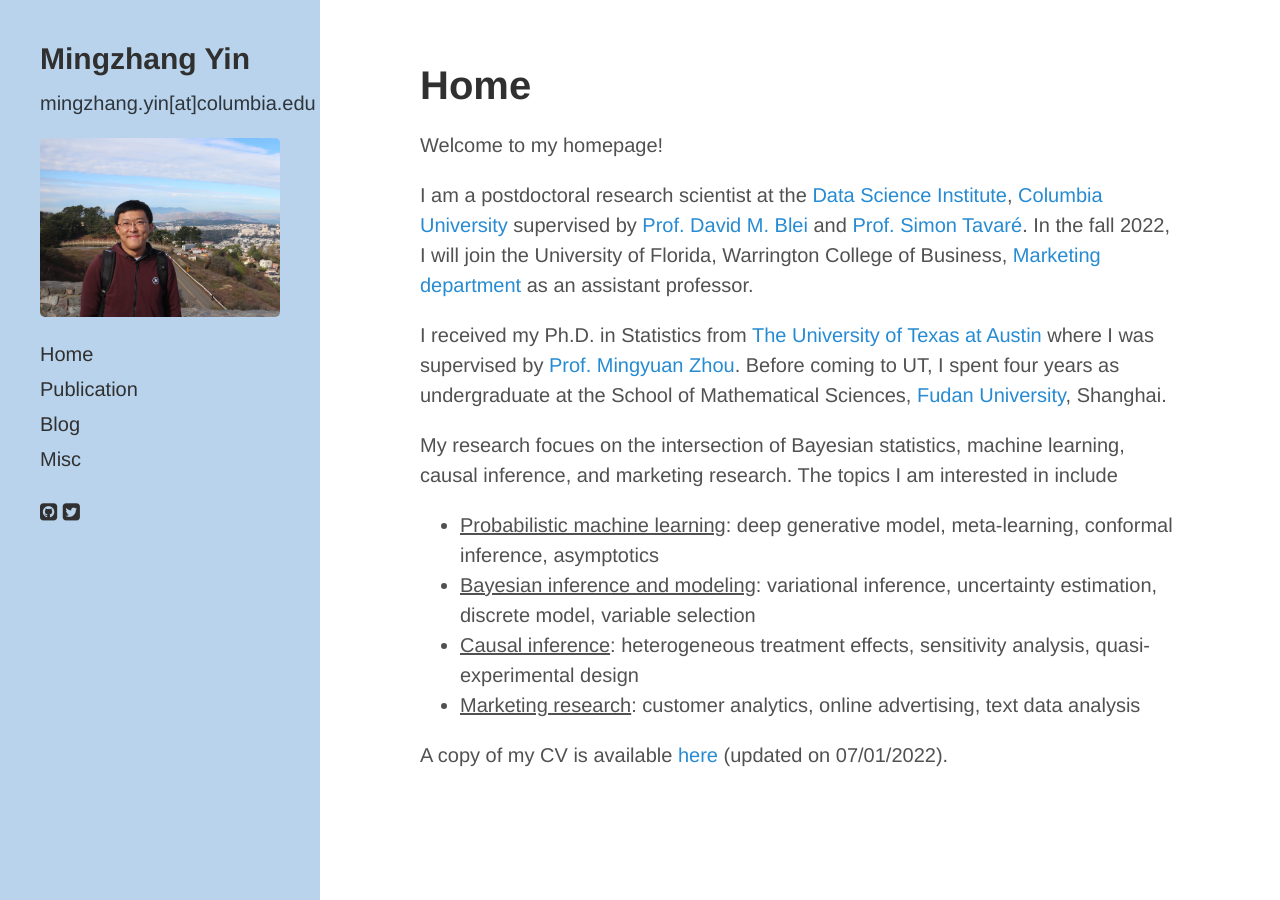
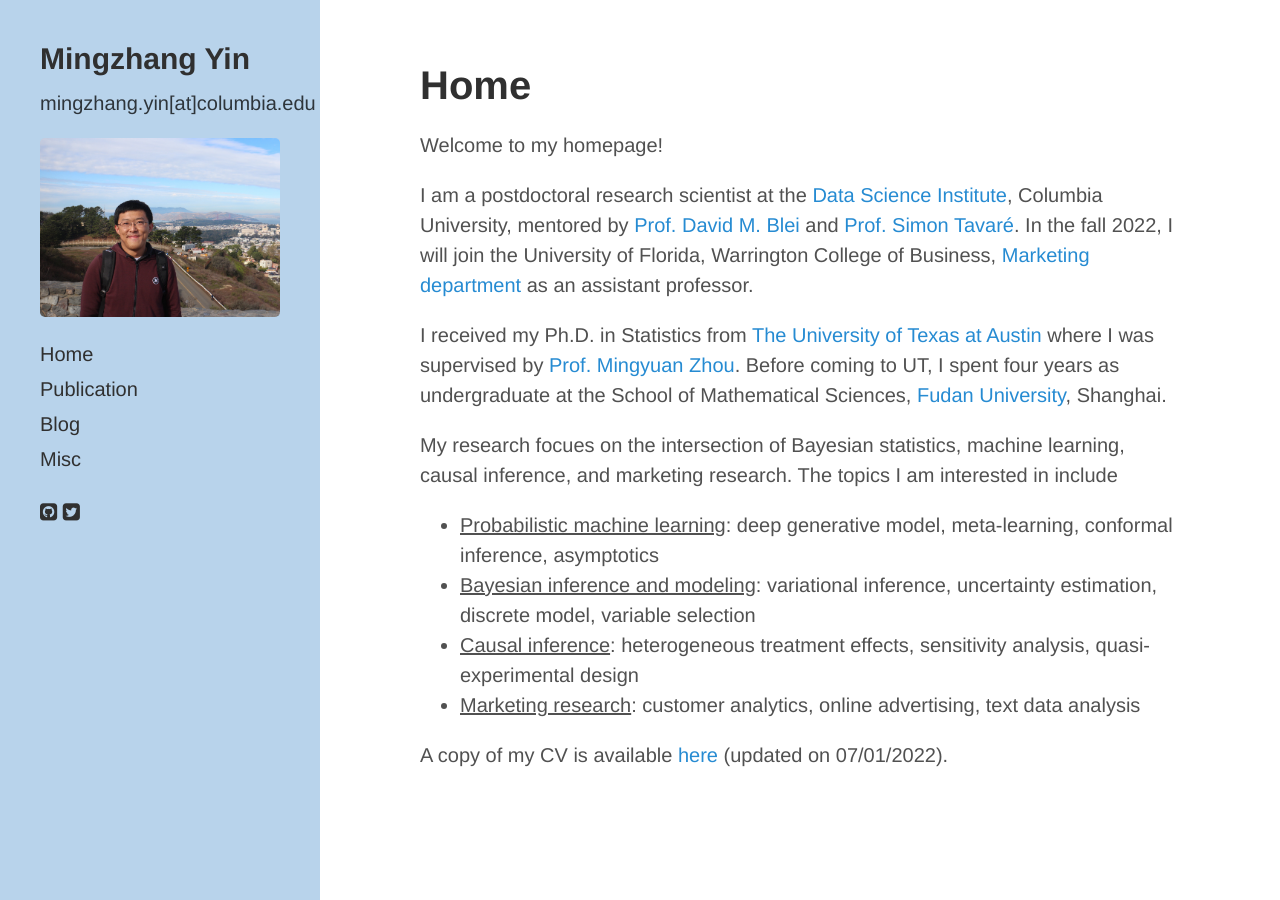
Before and after one commit to mingzhang-yin/mingzhang-yin.github.io, a Jekyll site: the page built from index.md, in a window 1280 px wide. Built offline with Jekyll 4.4.1, drawn with Linux system fonts in a browser that asks for light colours; nearby versions of some CDN libraries; a style sheet for code colours, icons or effects is not loaded.

Commit message:
Update index.md

```diff
--- a/index.md
+++ b/index.md
@@ -12,7 +12,7 @@ title: Home
   <p>
    <p> Welcome to my homepage! </p>
 
- <p> I am a postdoctoral research scientist at the <a href="https://datascience.columbia.edu">Data Science Institute</a>, <a href="https://www.columbia.edu">Columbia University</a> supervised by <a href="http://www.cs.columbia.edu/~blei/">Prof. David M. Blei</a> and <a href="https://en.wikipedia.org/wiki/Simon_Tavaré">Prof. Simon Tavaré</a>. In the fall 2022, I will join the University of Florida, Warrington College of Business, <a href="https://warrington.ufl.edu/marketing-department/">Marketing department </a> as an assistant professor. </p>
+ <p> I am a postdoctoral research scientist at the <a href="https://datascience.columbia.edu">Data Science Institute</a>, Columbia University, mentored by <a href="http://www.cs.columbia.edu/~blei/">Prof. David M. Blei</a> and <a href="https://en.wikipedia.org/wiki/Simon_Tavaré">Prof. Simon Tavaré</a>. In the fall 2022, I will join the University of Florida, Warrington College of Business, <a href="https://warrington.ufl.edu/marketing-department/">Marketing department </a> as an assistant professor. </p>
 
 <p>  I received my Ph.D. in Statistics from <a href="https://www.utexas.edu">The University of Texas at Austin</a> where I was supervised by <a href="https://mingyuanzhou.github.io">Prof. Mingyuan Zhou</a>.  Before coming to UT, I spent four years as undergraduate at the  School of Mathematical Sciences, <a href="http://www.fudan.edu.cn/en/"> Fudan University</a>, Shanghai. </p>
 
```
